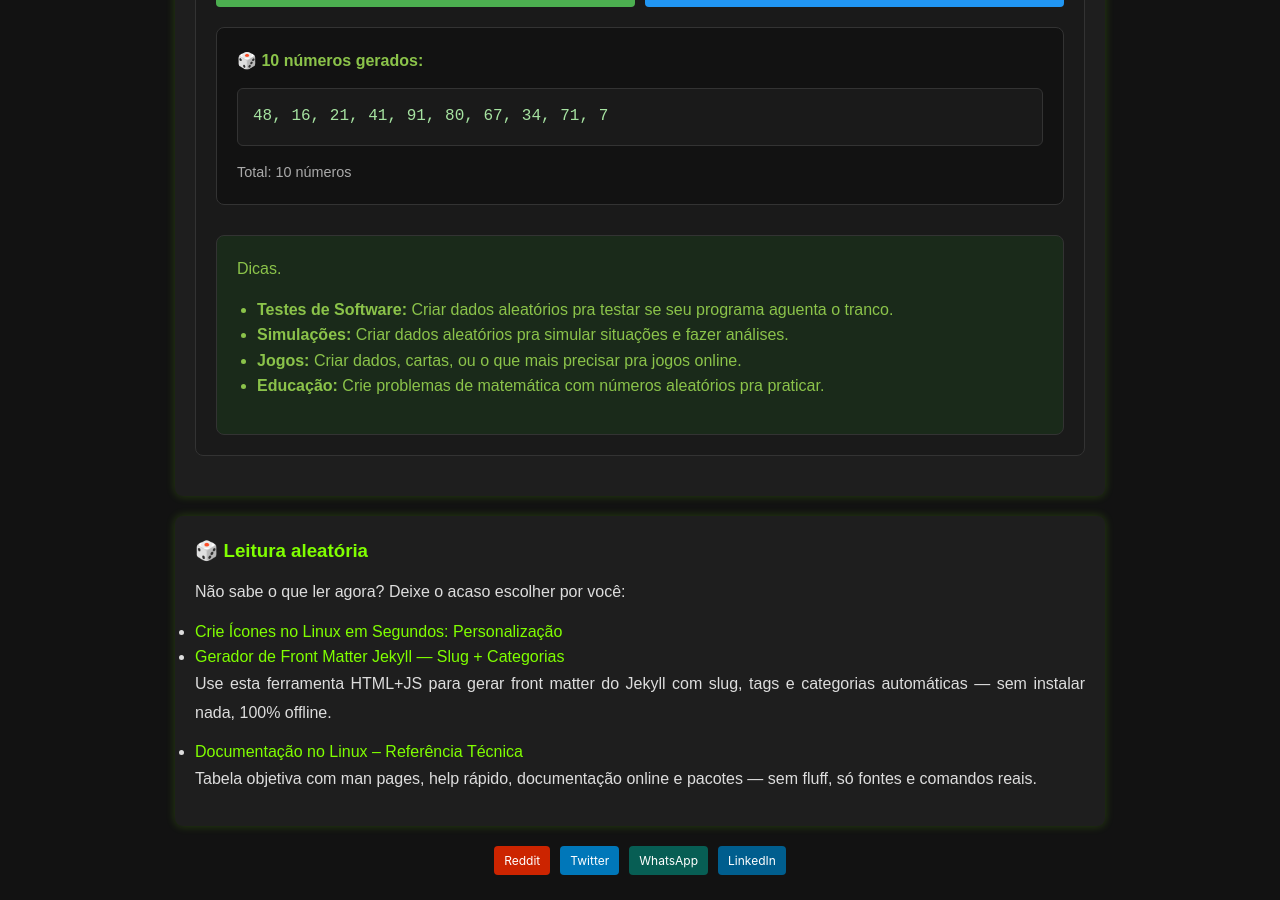
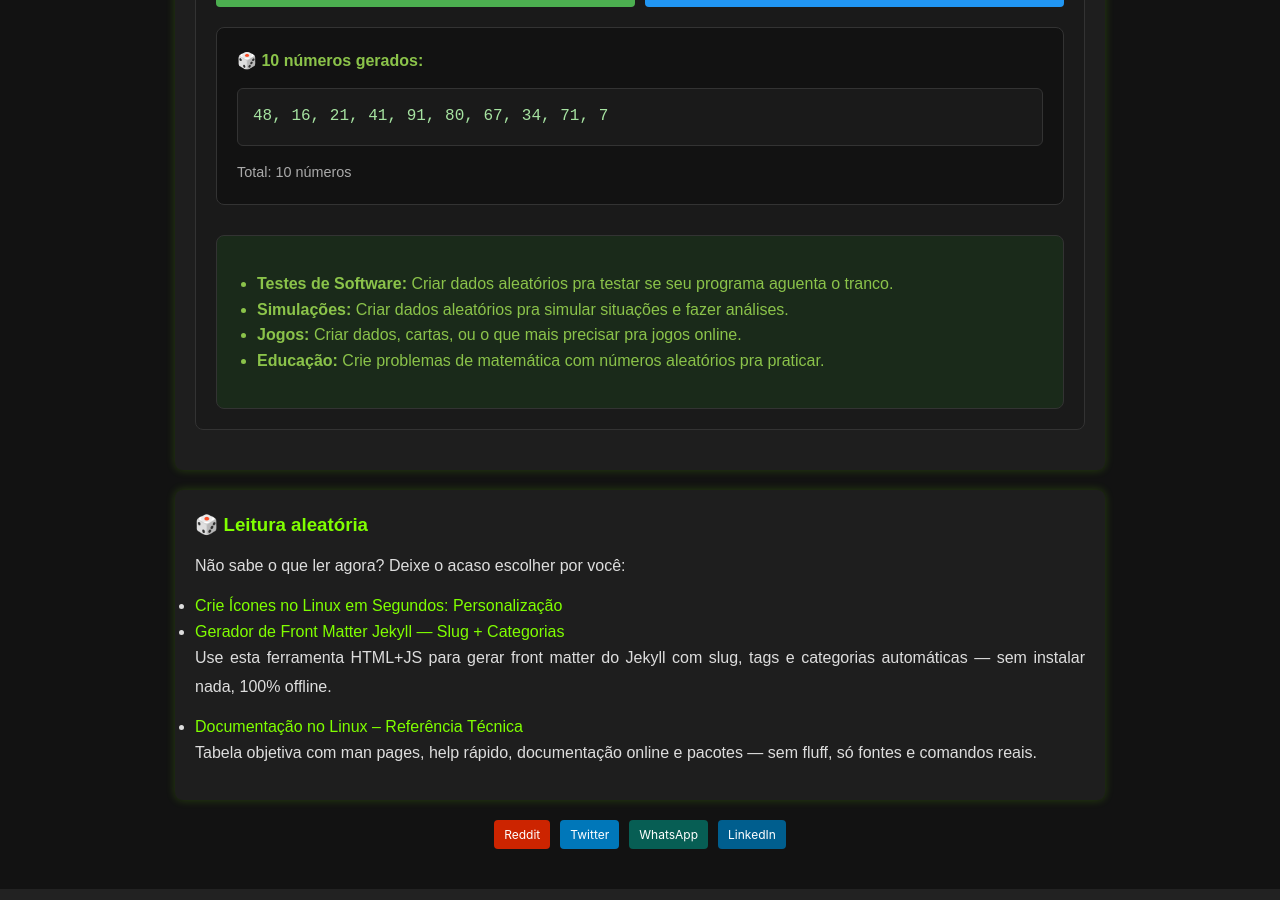
Before and after one commit to Piolinux/piolinux-site, a Jekyll site: the page built from _pages/_tools/numeros-aleatorios-inteiros-decimais-sorteio.html, in a window 1280 px wide and 900 px high, scrolled down 870 px. Built offline with Jekyll 4.4.1, drawn with Linux system fonts in a browser that asks for light colours.

Commit message:
Update numeros-aleatorios-inteiros-decimais-sorteio.html

```diff
--- a/_pages/_tools/numeros-aleatorios-inteiros-decimais-sorteio.html
+++ b/_pages/_tools/numeros-aleatorios-inteiros-decimais-sorteio.html
@@ -81,8 +81,7 @@ tags: [aleatorio, sorteio, matematica, dev, rng, ferramenta, numerico]
   </div>
 
   <div style="background: #1a2a1a; color: #8bc34a; padding: 20px; border-radius: 8px; margin-top: 30px; border: 1px solid #333;">
-    <div style="color: #8bc34a; margin-top: 0;">Dicas.</div>
-    <ul style="padding-left: 20px; margin: 15px 0; line-height: 1.6;">
+      <ul style="padding-left: 20px; margin: 15px 0; line-height: 1.6;">
       <li><strong>Testes de Software:</strong> Criar dados aleatórios pra testar se seu programa aguenta o tranco.</li>
       <li><strong>Simulações:</strong> Criar dados aleatórios pra simular situações e fazer análises.</li>
       <li><strong>Jogos:</strong> Criar dados, cartas, ou o que mais precisar pra jogos online.</li>
```
